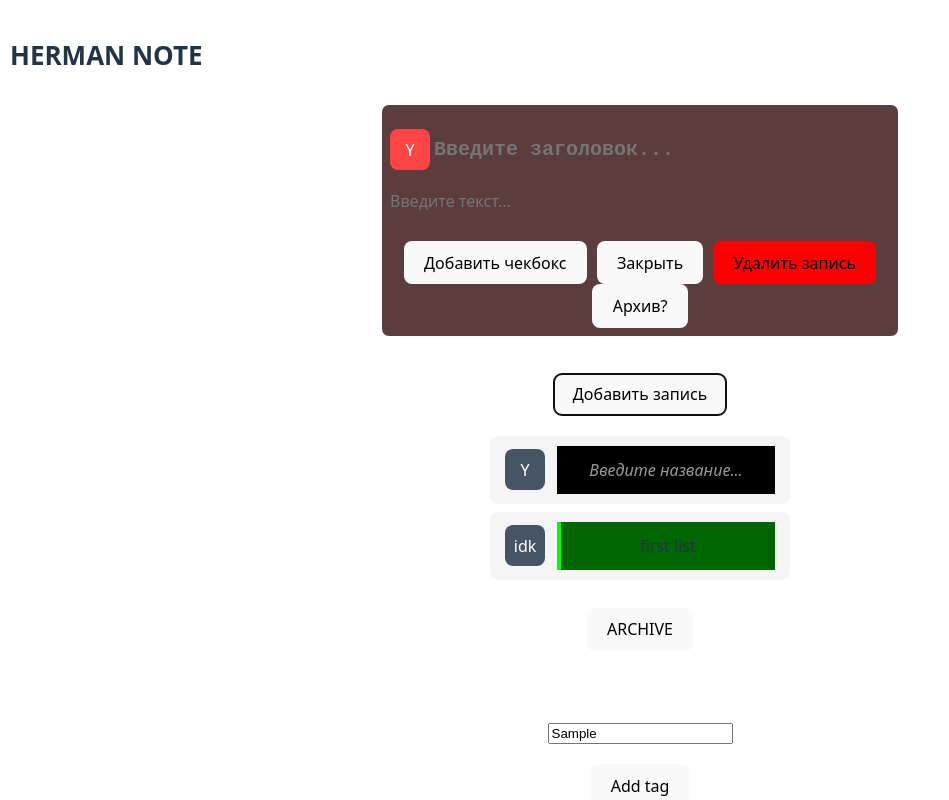
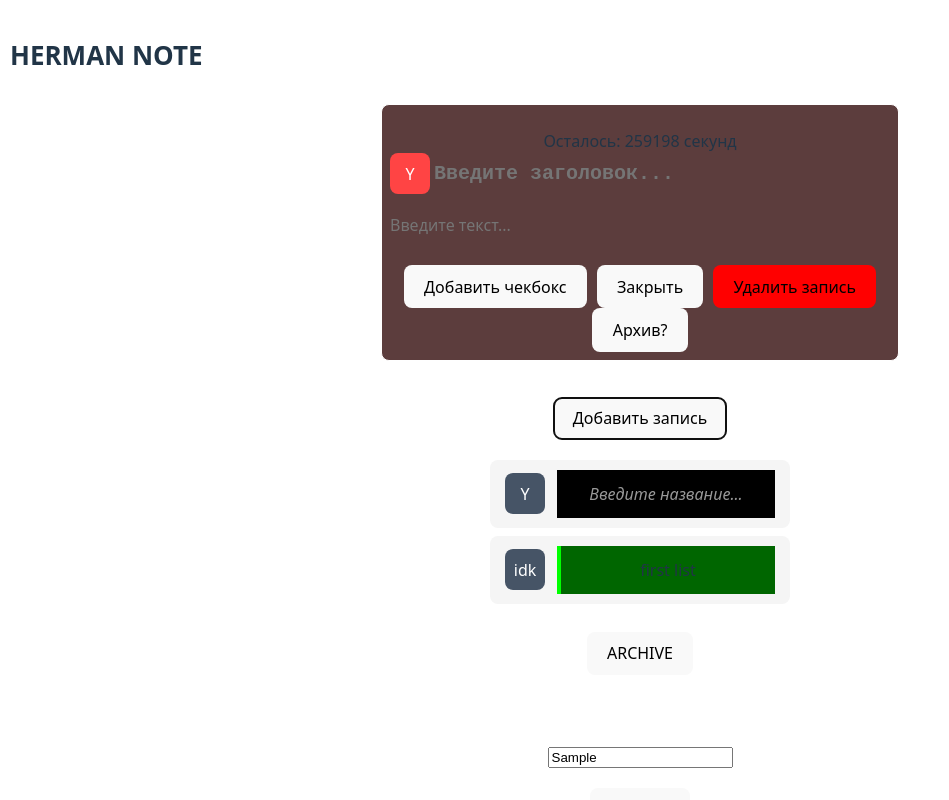
Before and after one commit to Fedosihin/german-notebook, a React (Vite) app: page / in a window 1280 px wide. Both pictures are taken after typing "Sample" into the empty fields and a click on the button "Добавить запись". Shown: the whole page, without its empty margins (0-949 px from the left). Built offline with nearby package versions, Linux system fonts and the light colour scheme.

Commit message:
countdown added to the editor

```diff
--- a/src/components/NoteEditor/NoteEditor.jsx
+++ b/src/components/NoteEditor/NoteEditor.jsx
@@ -5,6 +5,7 @@ import styled from "styled-components";
 import RemoveNoteButton from "../RemoveNoteButton/RemoveNoteButton";
 import AutoTextarea from "../AutoTextarea/AutoTextarea";
 import SmartTagsList from "../SmartTagsList/SmartTagsList";
+import { useState, useEffect } from "react";
 
 const StyledContainer = styled.div`
   min-width: 500px;
@@ -108,10 +109,28 @@ export default function NoteEditor({
   onKeyDown,
   onSendInArchive,
 }) {
+  const [secondsLeft, setSecondsLeft] = useState(0);
+  useEffect(() => {
+    // if (!refuelTime) return;
+
+    const interval = setInterval(() => {
+      const endTime = note.last_change + 3 * 24 * 60 * 60 * 1000;
+      const seconds = Math.floor((endTime - Date.now()) / 1000);
+      setSecondsLeft(Math.max(0, seconds));
+    }, 1000);
+
+    return () => clearInterval(interval);
+  }, [note.last_change]);
+
   return (
     <StyledContainer id="editor" className="modal" style={style}>
       <div className="modal-content">
-        <SmartTagsList tags={tags} note={note} onClick={onTagClick}></SmartTagsList>
+        <SmartTagsList
+          tags={tags}
+          note={note}
+          onClick={onTagClick}
+        ></SmartTagsList>
+        <div>Осталось: {secondsLeft} секунд</div>
         <StyledHeaderContainer>
           <EmojiButton note={note} onEmojiSelect={onEmojiSelect}></EmojiButton>
           <StyledHeaderInput
```
